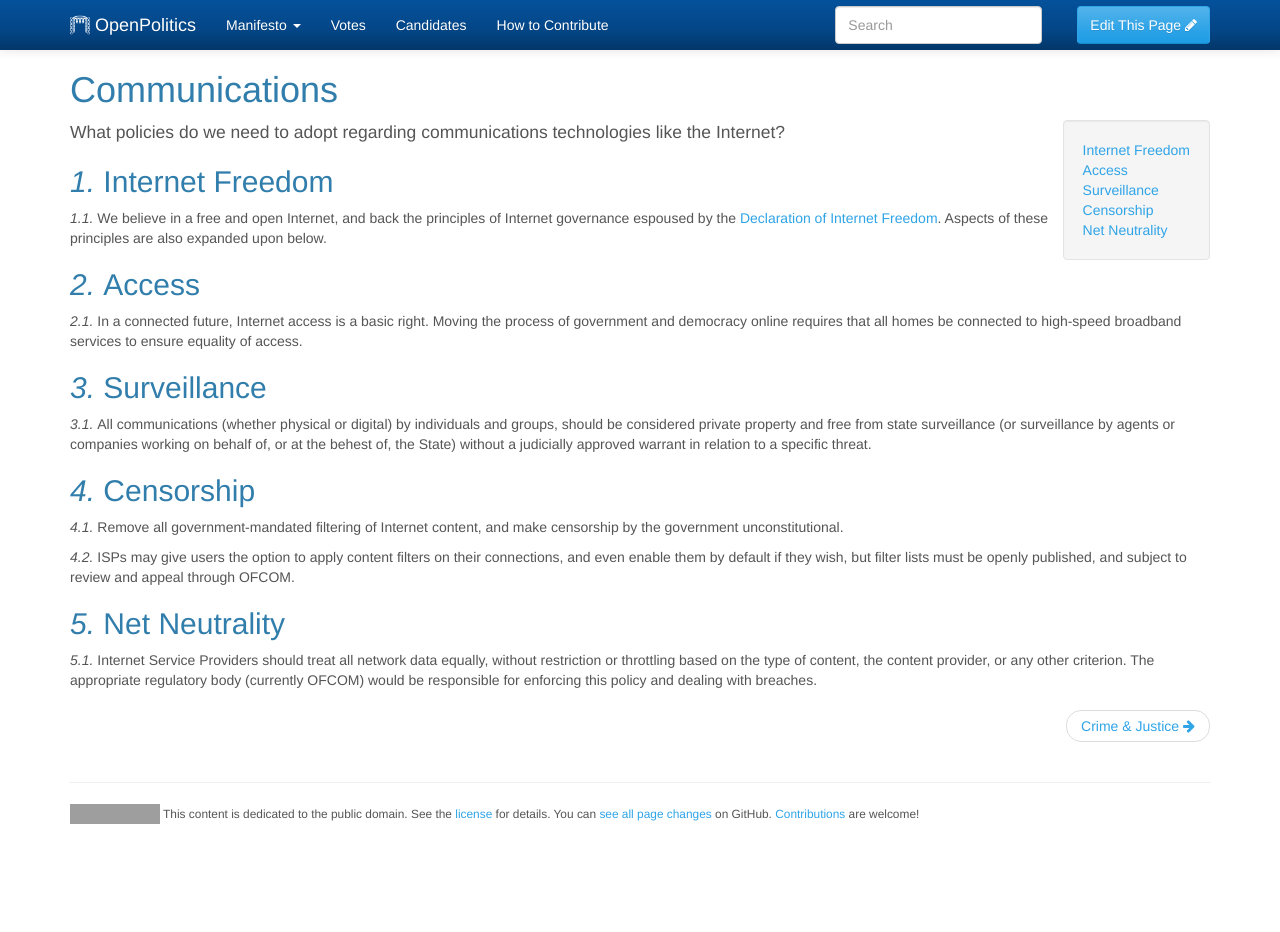
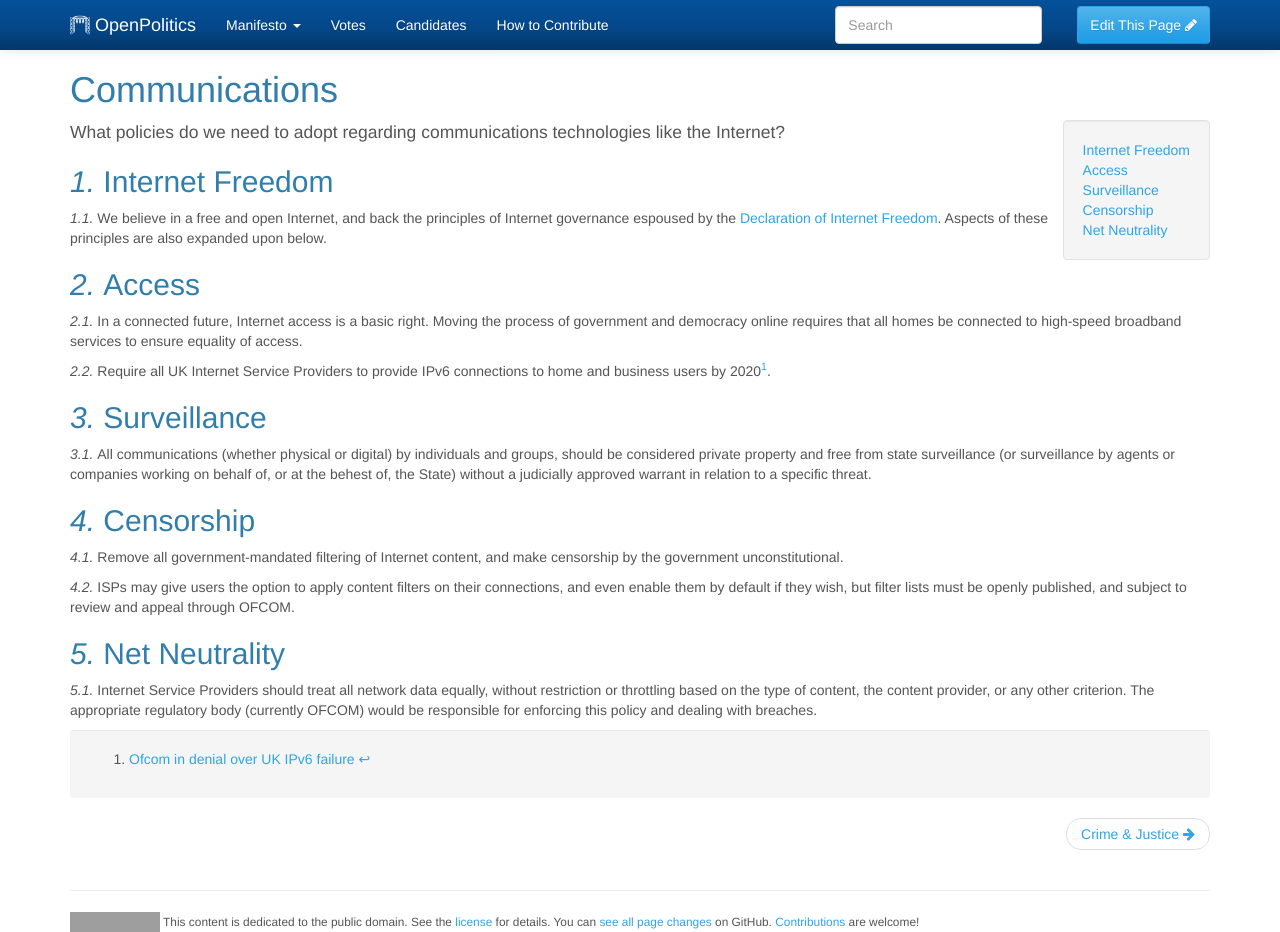
Before and after one commit to openpolitics/manifesto, a Jekyll site: the page built from manifesto/communications.md, in a window 1280 px wide and 932 px high. Built offline with Jekyll 4.4.1, drawn with Linux system fonts in a browser that asks for light colours; grey boxes are pictures that could not be loaded.

Commit message:
IPv6 please

```diff
--- a/manifesto/communications.md
+++ b/manifesto/communications.md
@@ -16,6 +16,8 @@ We believe in a free and open Internet, and back the principles of Internet gove
 
 In a connected future, Internet access is a basic right. Moving the process of government and democracy online requires that all homes be connected to high-speed broadband services to ensure equality of access.
 
+Require all UK Internet Service Providers to provide IPv6 connections to home and business users by 2020[^1].
+
 ## Surveillance
 
 All communications (whether physical or digital) by individuals and groups, should be considered private property and free from state surveillance (or surveillance by agents or companies working on behalf of, or at the behest of, the State) without a judicially approved warrant in relation to a specific threat.
@@ -29,3 +31,5 @@ ISPs may give users the option to apply content filters on their connections, an
 ## Net Neutrality
 
 Internet Service Providers should treat all network data equally, without restriction or throttling based on the type of content, the content provider, or any other criterion. The appropriate regulatory body (currently OFCOM) would be responsible for enforcing this policy and dealing with breaches.
+
+[^1]: [Ofcom in denial over UK IPv6 failure](http://www.emilytaylor.eu/ofcom-in-denial-ipv6/)
```
